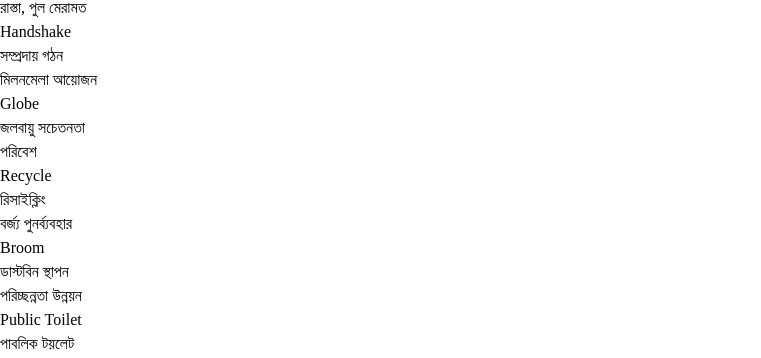
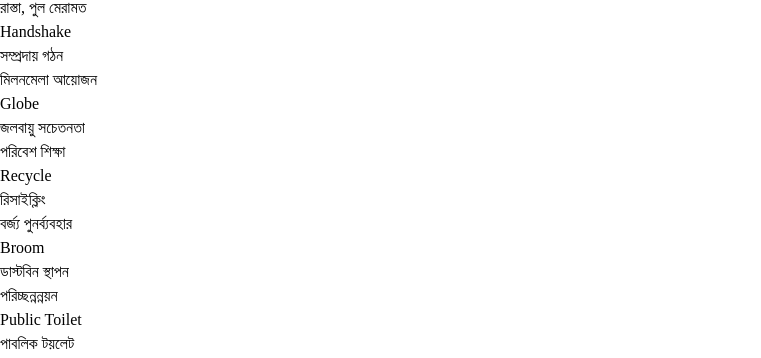
Before and after one commit to tufayel2007/Social-Development-Events-Platform, a React (Vite) app: page / in a window 1280 px wide. Shown: the part 2953-3311 px from the top of the page, without its empty margins (0-761 px from the left). Built offline with nearby package versions, Linux system fonts and the light colour scheme; no server answers.

Commit message:
update samthingh function and samthingh design add

```diff
--- a/src/pages/Home/Home.jsx
+++ b/src/pages/Home/Home.jsx
@@ -118,7 +118,7 @@ const Home = () => {
     {
       icon: "Globe",
       title: "জলবায়ু সচেতনতা",
-      desc: "পরিবেশ ",
+      desc: "পরিবেশ শিক্ষা",
       color: "green",
     },
     {
@@ -130,7 +130,7 @@ const Home = () => {
     {
       icon: "Broom",
       title: "ডাস্টবিন স্থাপন",
-      desc: "পরিচ্ছন্নতা উন্নয়ন",
+      desc: "পরিচ্ছন্নন্নয়ন",
       color: "zinc",
     },
     {
```
